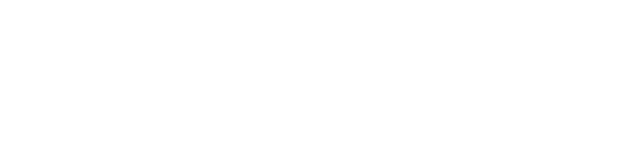
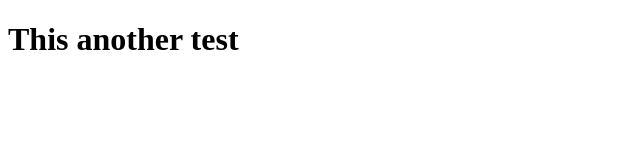
Before and after one commit to kellihsf/testrepo, a plain HTML site: page index.html in a window 1280 px wide. Shown: the whole page, without its empty margins (0-640 px from the left). Drawn offline with Linux system fonts and the light colour scheme.

Commit message:
Another test for this

```diff
--- a/index.html
+++ b/index.html
@@ -5,6 +5,7 @@
     <meta http-equiv="X-UA-Compatible" content="IE=edge">
     <meta name="viewport" content="width=device-width, initial-scale=1.0">
     <title>Test pls work</title>
+    <h1>This another test</h1>
 </head>
 <body>
 </body>
```
